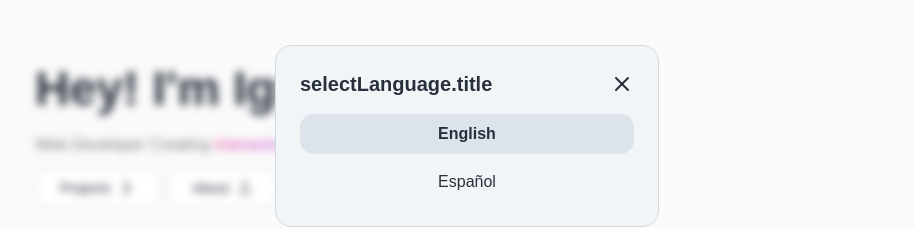
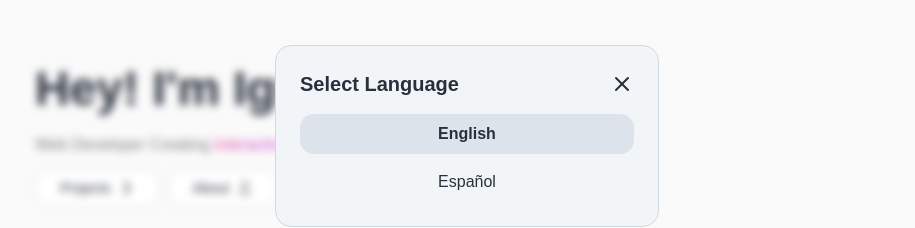
Before and after one commit to figueroaignacio/portfolio, a React (Vite) app: page / in a window 1280 px wide. Both pictures are taken after a click on the button "EN". Shown: the part 264-492 px from the top of the page, without its empty margins (173-1088 px from the left). Built offline with nearby package versions, Linux system fonts and the light colour scheme; a web font is replaced by a local one.

Commit message:
fix: add title modal translate

```diff
--- a/src/components/SelectLanguage.tsx
+++ b/src/components/SelectLanguage.tsx
@@ -42,7 +42,7 @@ export function SelectLanguage() {
   const changeLanguage = (lang: string) => {
     i18n.changeLanguage(lang);
     setSelectedLang(lang);
-    localStorage.setItem("ui.language", lang);
+    localStorage.setItem("ui.language.selectLanguage.title", lang);
     setModalOpen(false);
   };
 
@@ -74,7 +74,7 @@ export function SelectLanguage() {
           >
             <div className="flex justify-between items-center mb-4">
               <h2 className="text-xl font-semibold">
-                {t("selectLanguage.title")}
+                {t("ui.language.selectLanguage.title")}
               </h2>
               <button onClick={closeModal}>
                 <X />
```
